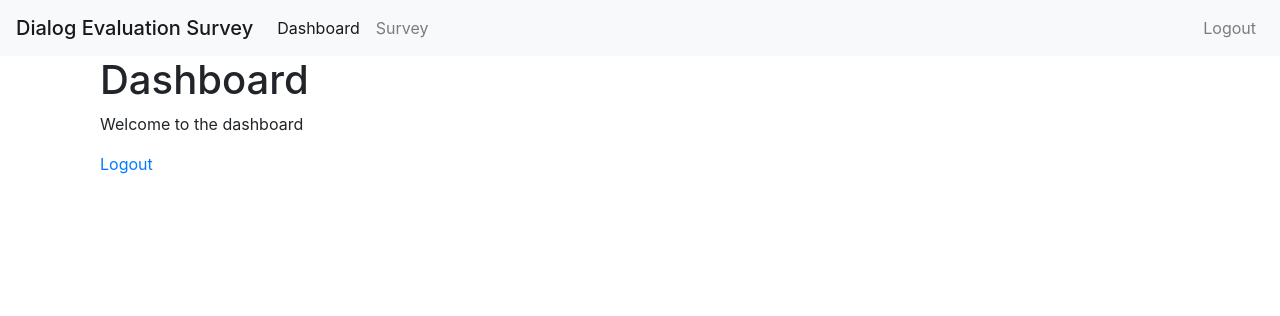
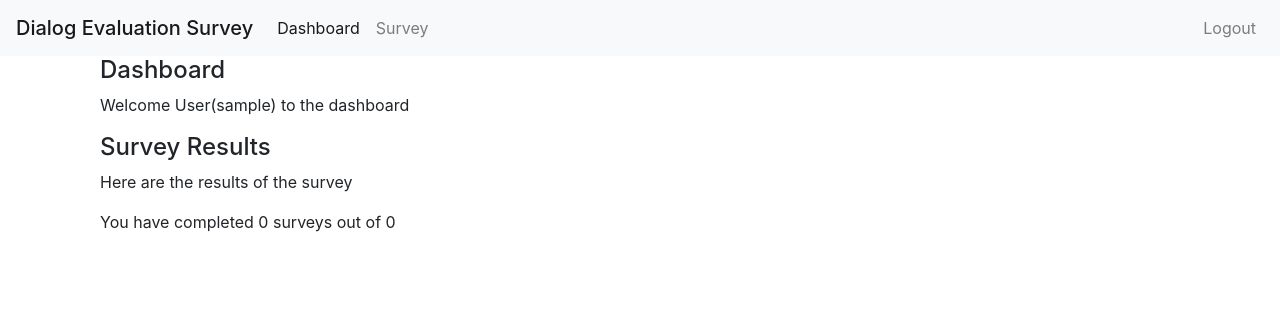
Before and after one commit to bsantraigi/ML-SurveyTool-Flask, a Flask app: page /dashboard in a window 1280 px wide. Shown: the top 316 px of the page. Run offline with Flask 2, Linux system fonts and the light colour scheme; the visitor is signed in with stand-in values (Sample User, id 1); data comes from the database, SQL or seed files in the repository; data that the repository does not hold is empty; some libraries are stand-ins or nearby versions.

Commit message:
dashboard user progress

```diff
--- a/app.py
+++ b/app.py
@@ -58,6 +58,7 @@ class Submission(db.Model):
     submission_json = db.Column(db.JSON, nullable=False)
     user_id = db.Column(db.Integer, db.ForeignKey('user.id'), nullable=False)
     question_id = db.Column(db.Integer, db.ForeignKey('question.id'), nullable=False)
+    is_submitted = db.Column(db.Boolean, nullable=False)
 
     def __repr__(self):
         return f"Submissions('{self.user_id}', '{self.question_id}', '{self.response}', '{self.date_added}')"
@@ -90,6 +91,12 @@ def login():
             user = User(prolific_pid=login_form.prolific_pid.data, ref_url="test")
             db.session.add(user)
             db.session.commit()
+            # Create entries for submissions
+            questions = Question.query.filter_by(is_active=True).all()
+            for q in questions:
+                submission = Submission(user_id=user.id, question_id=q.id, submission_json={}, is_submitted=False)
+                db.session.add(submission)
+            db.session.commit()
             flash(f'Account created for {login_form.prolific_pid.data}!', 'success')
         else:
             flash(f'Logging in with existing account for {login_form.prolific_pid.data}!', 'success')
@@ -104,8 +111,23 @@ def login():
 def dashboard():
     if not current_user.is_authenticated:
         return redirect(url_for('login'))
+
+    # User info and submissions
+    user = User.query.filter_by(prolific_pid=current_user.prolific_pid).first()
+    user_info = {
+        'prolific_pid': user.prolific_pid,
+        'ref_url': user.ref_url,
+        'date_added': user.date_added
+    }
+    # Submission progress
+    submissions = Submission.query.filter_by(user_id=user.id).all()
+    submission_progress = {
+        'total': len(submissions),
+        'submitted': len([s for s in submissions if s.is_submitted])
+    }
+
     # Show a basic html with a header and a link to /survey
-    return render_template('dashboard.html', title="Dashboard")
+    return render_template('dashboard.html', title="Dashboard", user_info=user_info, submission_progress=submission_progress)
 
 
 @app.route('/survey', methods=['GET', 'POST'])
--- a/templates/dashboard.html
+++ b/templates/dashboard.html
@@ -4,10 +4,16 @@
     <div class="container">
         <div class="row">
             <div class="col-md-12">
-                <h1>Dashboard</h1>
-                <p>Welcome to the dashboard</p>
-                <a href="{{ url_for('logout') }}">Logout</a>
+                <h4>Dashboard</h4>
+                <p>Welcome User({{ user_info.prolific_pid }}) to the dashboard</p>
             </div>
         </div>
+        <div class="row">
+            <div class="col-md-12">
+                <h4>Survey Results</h4>
+                <p>Here are the results of the survey</p>
+                <p>You have completed {{ submission_progress.submitted }} surveys out of {{ submission_progress.total }}</p>
+            </div>
+
     </div>
 {% endblock %}
```
